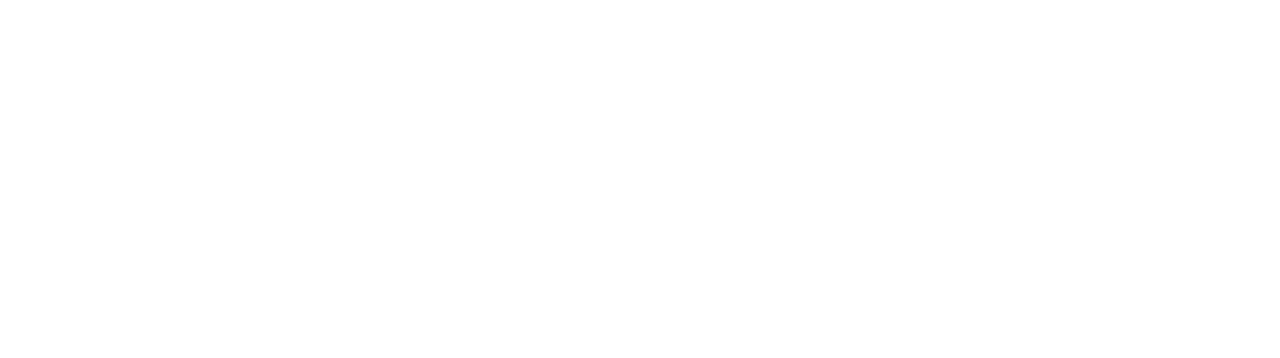
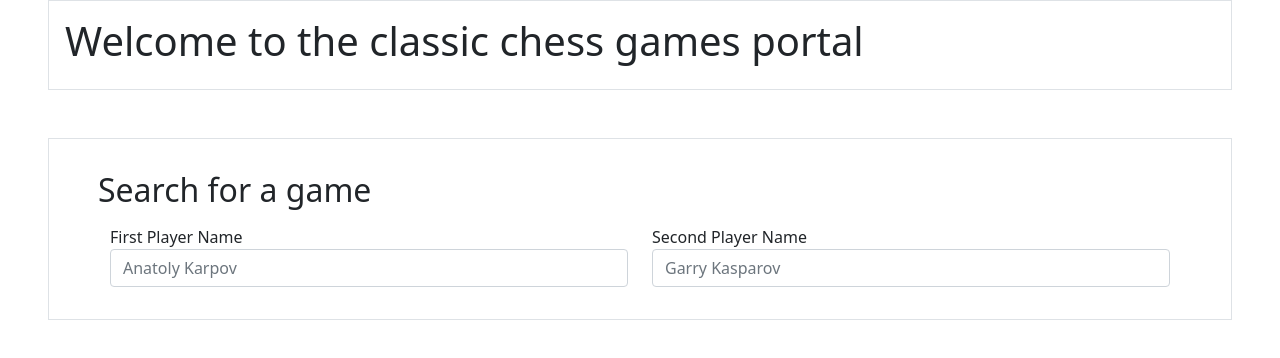
Before and after one commit to gustavo96ma/projeto-01, a plain HTML site: page index.html in a window 1280 px wide. Drawn offline with nearby package versions, Linux system fonts and the light colour scheme.

Commit message:
Header and Search creation

```diff
--- a/index.html
+++ b/index.html
@@ -17,11 +17,37 @@
     </head>
 
     <body>
+        <header class="ms-5 me-5 p-3 border">
+            <h1>Welcome to the classic chess games portal</h1>
+        </header>
+
+        <nav></nav>
+
+        <section class="search-game m-5 p-3 border">
+            <div class="container">
+                <h2 class="m-3">
+                    Search for a game
+                </h2>
+                <div class="row m-3">
+                    <div class="col">
+                        <label for="firstPlayerName">First Player Name</label>
+                        <input type="text" class="form-control" placeholder="Anatoly Karpov">
+                    </div>
+                    <div class="col">
+                        <label for="secondPlayerName">Second Player Name</label>
+                        <input type="text" class="form-control" placeholder="Garry Kasparov">
+                    </div>
+                </div>
+            </div>
+        </section>
+
+        <aside></aside>
+
         <!-- Bootstrap Bundle with Popper -->
         <script
         src="https://cdn.jsdelivr.net/npm/bootstrap@5.1.3/dist/js/bootstrap.bundle.min.js"
         integrity="sha384-ka7Sk0Gln4gmtz2MlQnikT1wXgYsOg+OMhuP+IlRH9sENBO0LRn5q+8nbTov4+1p"
-      crossorigin="anonymous"
-    ></script>
+        crossorigin="anonymous">
+        </script>
     </body>
 </html>
```
Lines whose indentation alone changed are shown as unchanged.
